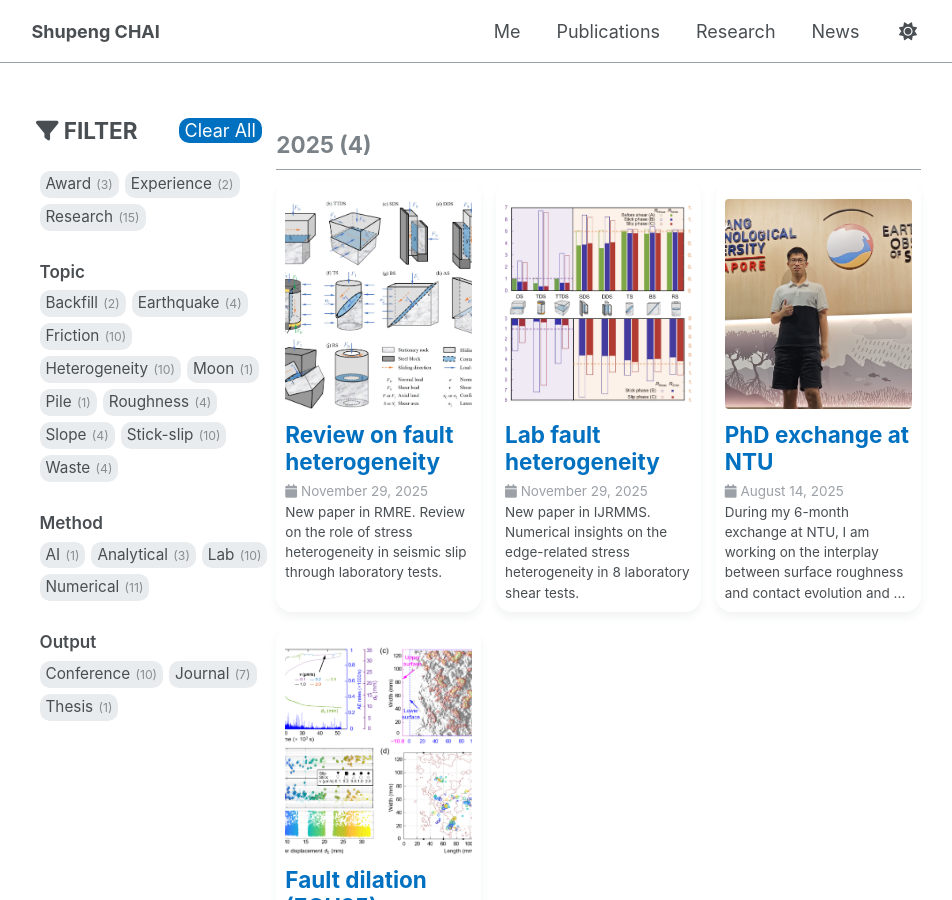
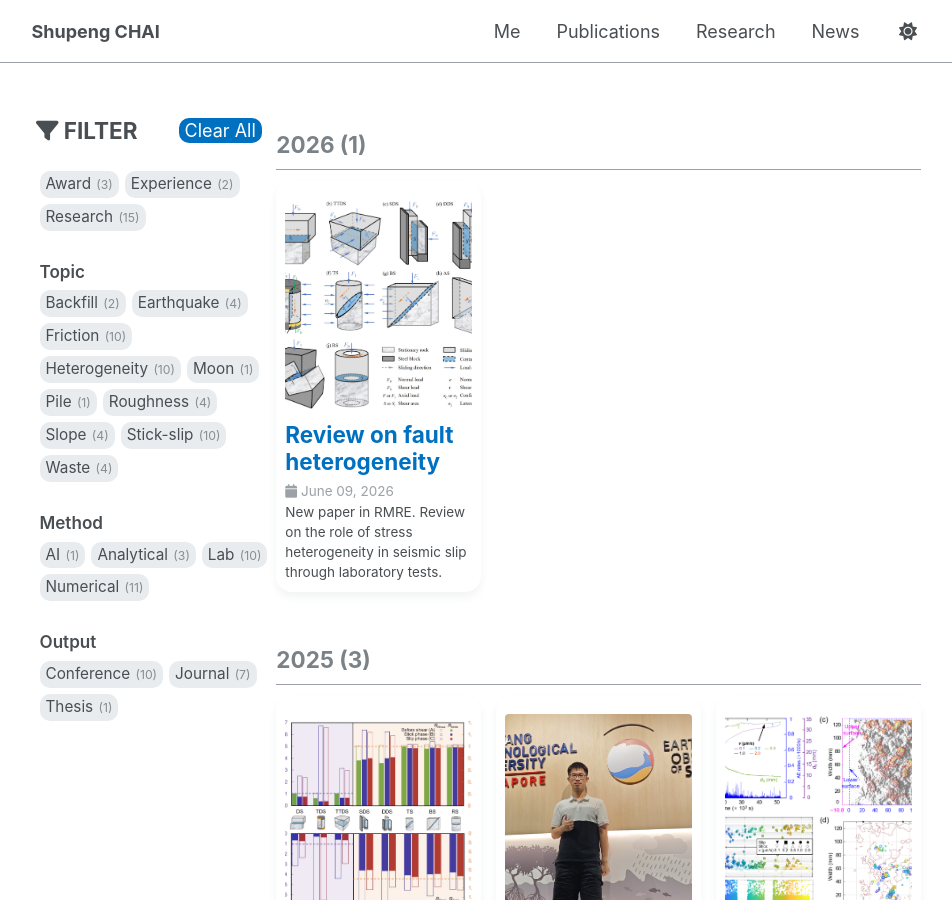
Before and after one commit to spchai/spchai.github.io, a Jekyll site: the page built from _pages/news.html, in a window 1280 px wide and 900 px high. Shown: the whole window, without its empty margins (164-1116 px from the left). Built offline with Jekyll 4.4.1, drawn with Linux system fonts in a browser that asks for light colours.

Commit message:
Update 2026-06-09-Paper-Chai_et_al_RMRE.md

```diff
--- a/_posts/2026-06-09-Paper-Chai_et_al_RMRE.md
+++ b/_posts/2026-06-09-Paper-Chai_et_al_RMRE.md
@@ -1,7 +1,7 @@
 ---
 title: 'New paper on stress heterogeneity on laboratory faults: Review'
 covertitle: Review on fault heterogeneity
-date: 2025-11-29
+date: 2026-06-09
 permalink: /posts/2026/Chai_et_al_RMRE/
 image_path: /Research/202606_RMRE_Stress_heterogeneity.jpg
 recent_path: /Research/202606_RMRE.png
```
